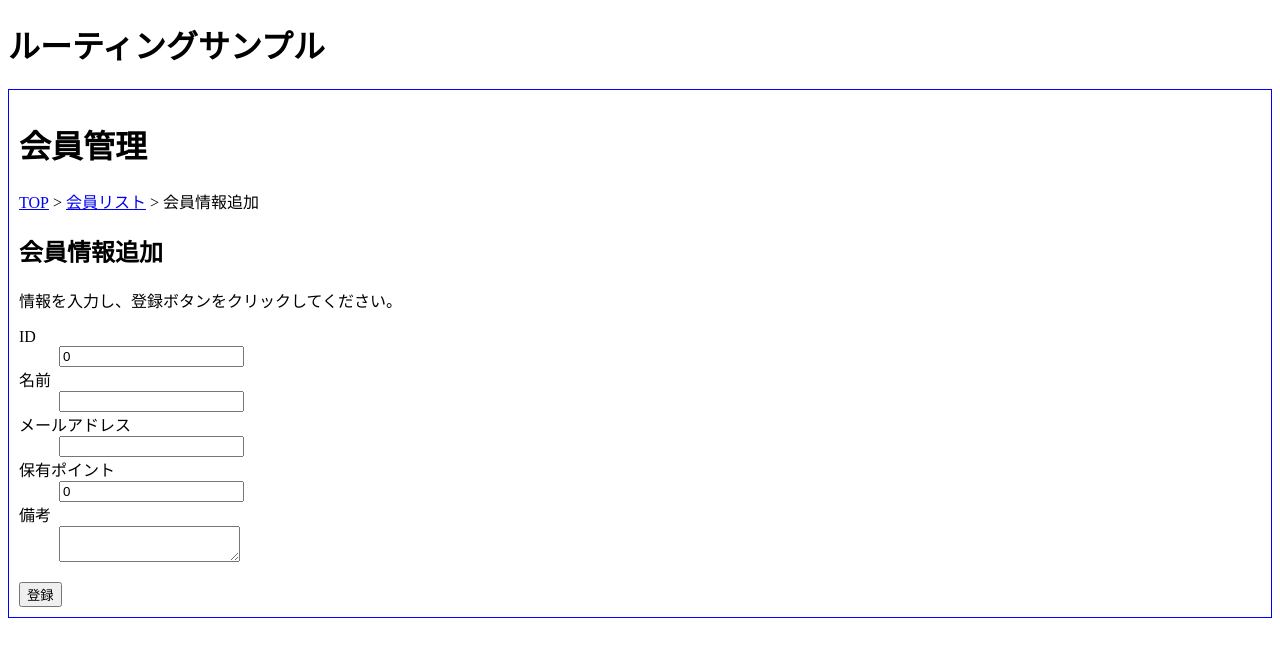
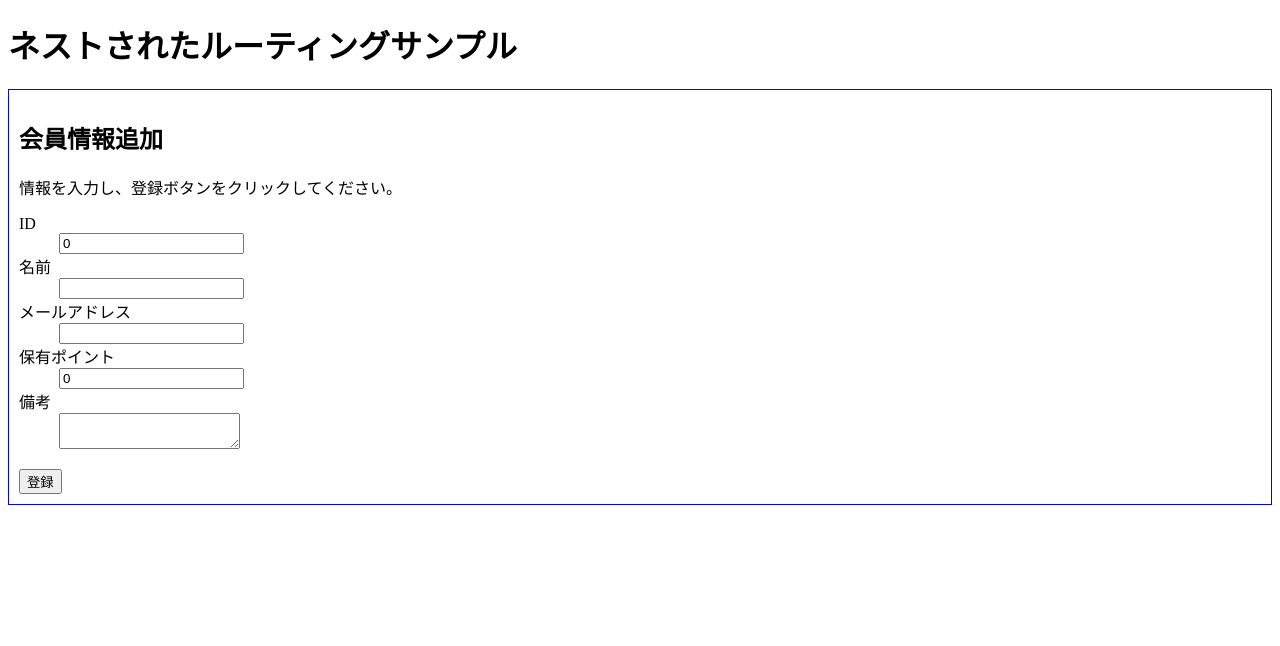
Before and after one commit to reo0306/nuxt-practice, a Nuxt app in the folder sfc-basic/: page /member/memberAdd in a window 1280 px wide. Shown: the top 646 px of the page. Built offline with nearby package versions, Linux system fonts and the light colour scheme.

Commit message:
update nest routing

```diff
--- a/sfc-basic/app/app.vue
+++ b/sfc-basic/app/app.vue
@@ -13,7 +13,9 @@ useState<Map<number, Member>> (
 </script>
 
 <template>
-  <h1>ルーティングサンプル</h1>
+  <header>
+    <h1>ネストされたルーティングサンプル</h1>
+  </header>
   <main>
     <NuxtPage/>
   </main>
--- a/sfc-basic/app/pages/member/memberAdd.vue
+++ b/sfc-basic/app/pages/member/memberAdd.vue
@@ -19,14 +19,6 @@ const onAdd = (): void => {
 </script>
 
 <template>
-    <h1>会員管理</h1>
-    <nav id="breadcrumbs">
-        <ul>
-            <li><NuxtLink v-bind:to="{name: 'index'}">TOP</NuxtLink></li>
-            <li><NuxtLink v-bind:to="{name: 'member-memberList'}">会員リスト</NuxtLink></li>
-            <li>会員情報追加</li>
-        </ul>
-    </nav>
     <section>
         <h2>会員情報追加</h2>
         <p>
--- a/sfc-basic/app/pages/member/memberDetail/[id].vue
+++ b/sfc-basic/app/pages/member/memberDetail/[id].vue
@@ -1,5 +1,5 @@
 <script setup lang="ts">
-import type {Member} from "../../../interfaces";
+import type {Member} from "~/interfaces";
 
 const route = useRoute();
 const memberList = useState<Map<number, Member>>("memberList");
@@ -21,14 +21,6 @@ const localNote = computed(
 </script>
 
 <template>
-    <h1>会員管理</h1>
-    <nav id="breadcrumbs">
-        <ul>
-            <li><NuxtLink v-bind:to="{name: 'index'}">TOP</NuxtLink></li>
-            <li><NuxtLink v-bind:to="{name: 'member-memberList'}">会員リスト</NuxtLink></li>
-            <li>会員詳細情報</li>
-        </ul>
-    </nav>
     <section>
         <h2>会員詳細情報</h2>
         <dl>
--- a/sfc-basic/app/pages/member/memberList.vue
+++ b/sfc-basic/app/pages/member/memberList.vue
@@ -14,17 +14,18 @@ const memberList = useState<Map<number, Member>>("memberList");
     </nav>
     <section>
         <h2>会員リスト</h2>
-        <p>新規登録は<NuxtLink v-bind:to="{name: 'member-memberAdd'}">こちら</NuxtLink>から</p>
+        <p>新規登録は<NuxtLink v-bind:to="{name: 'member-memberList-memberAdd'}">こちら</NuxtLink>から</p>
         <section>
             <ul>
                 <li
                 v-for="[id, member] in memberList"
                 v-bind:key="id">
-                <NuxtLink v-bind:to="{name: 'member-memberDetail-id', params: {id: id}}">
+                <NuxtLink v-bind:to="{name: 'member-memberList-memberDetail-id', params: {id: id}}">
                     IDが{{ id }}の{{ member.name }}さん
                 </NuxtLink>
                 </li>
             </ul>
         </section>
+        <NuxtPage />
     </section>
 </template>
```
